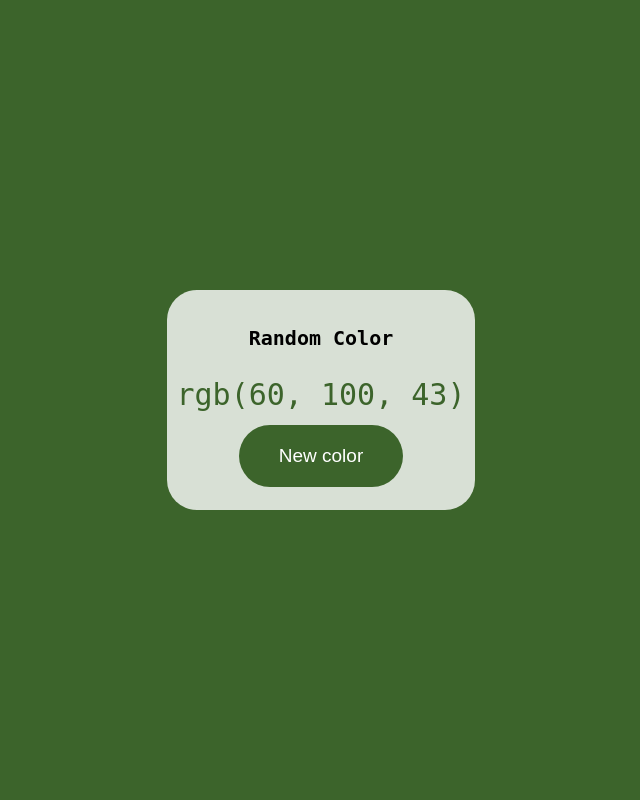
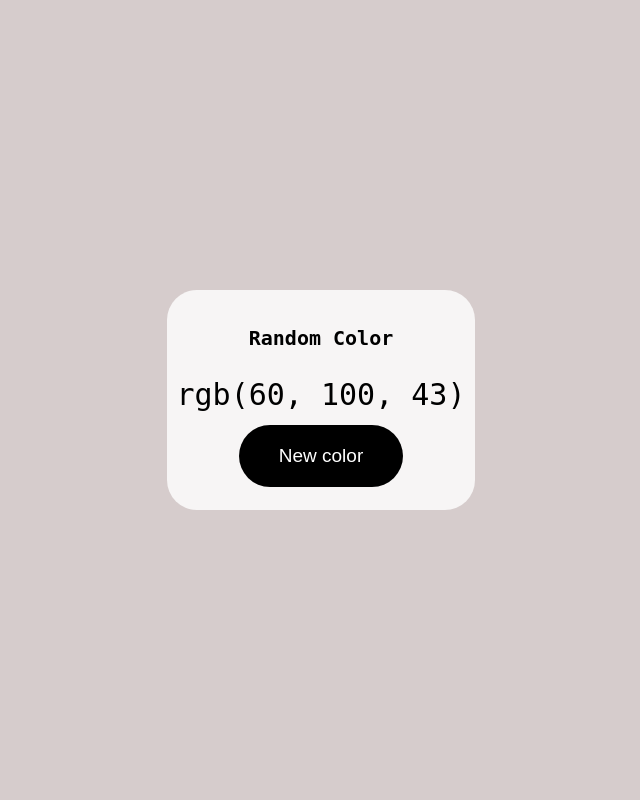
Before and after one commit to sebastianmiracastro/JavaScript, a PHP site: page / in a window 1280 px wide. Shown: the whole page, without its empty margins (319-959 px from the left). Run offline with PHP 8.4, Linux system fonts and the light colour scheme.

Commit message:
Recomendaciones Resueltas, Grax Instru

```diff
--- a/Js3/script.js
+++ b/Js3/script.js
@@ -2,6 +2,7 @@ const button = document.getElementById("button");
 const body = document.querySelector("body");
 const colorNumber = document.querySelector("#color-number");
 const Tittle = document.querySelector("#title")
+const container = document.querySelector(".container")
 
 const generateRandomColor = () => {
   const r = Math.floor(Math.random() * 256);
@@ -15,10 +16,12 @@ const generateRandomColor = () => {
 const setBackgrount = () => {
   const newColor = generateRandomColor();
   colorNumber.innerHTML = newColor;
-  colorNumber.style.color= newColor;
-  body.style.backgroundColor = newColor;
-  button.style.background = newColor;
-  Tittle.style.color = newColor;
+  //colorNumber.style.color= newColor;
+  //body.style.backgroundColor = newColor;
+  //button.style.background = newColor;
+  //Tittle.style.color = newColor;
+  container.style.backgroundColor = newColor;
+
 };
 
 button.addEventListener("click", setBackgrount);
@@ -31,3 +34,8 @@ button.addEventListener("click", setBackgrount);
     //Ese es el llamado arrow function o función flecha,
     //sirve como nueva sintaxis para especificar un nuevo tipo de funciones
     //muy parecidas a las tradicionales excepto en algunas diferencias.
+
+    // innerHTML
+    //innerHTML devuelve o establece la sintaxis HTML describiendo los
+    //descendientes del elemento. Al establecerse se reemplaza la sintaxis
+    //HTML del elemento por la nueva.
--- a/Js3/style.css
+++ b/Js3/style.css
@@ -1,10 +1,10 @@
 :root {
-    --bg:rgb(60, 100, 43);
+    --bg:rgb(60, 100, 43); /*rgb(60, 100, 43) */
     font-size: 10px;
   }
 
   body {
-    background-color: var(--bg);
+    background-color:rgb(214, 204, 204); /*var(--bg) */
     display: grid;
     font-family: "Roboto Mono", monospace;
     height: 100vh;
@@ -13,14 +13,14 @@
   }
 
   p {
-    color: var(--bg);
+    color: black; /*var(--bg) */
     font-size: 3rem;
     font-weight: normal;
     margin: 0;
   }
 
   button {
-    background: var(--bg);
+    background: black; /*var(--bg) */
     border-radius: 100px;
     border: none;
     color: white;
@@ -33,7 +33,7 @@
   }
 
   button:hover {
-    opacity: 0.8;
+    opacity: 0.9;
   }
 
   .container {
```
